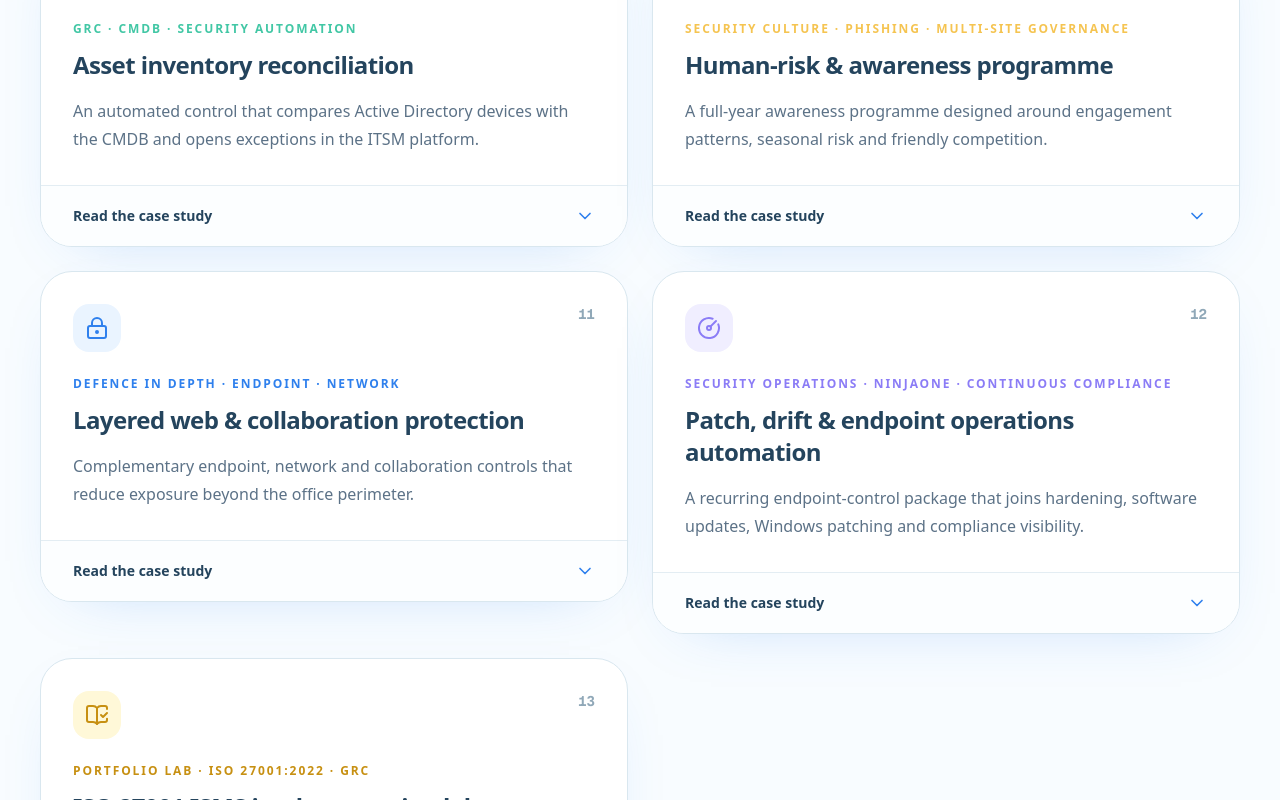
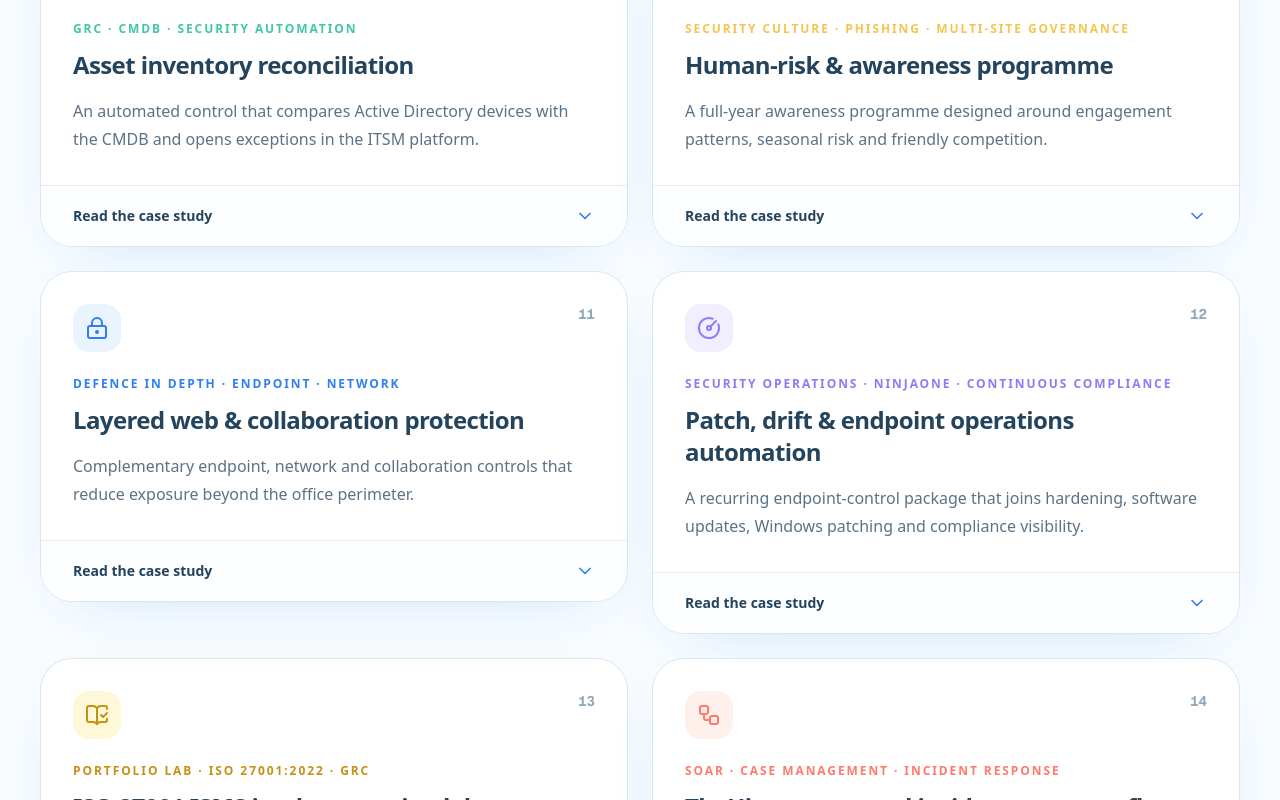
Before and after one commit to bizidwassim-design/brainfortsecurity.com, a Next.js app: page /bibliographie-wassim-bizid-8c4f2e9a7d31 in a window 1280 px wide. Shown: the part 3691-4491 px from the top of the page. Built offline with nearby package versions, Linux system fonts and the light colour scheme.

Commit message:
Add SOAR and SOC simulation case studies

```diff
--- a/src/app/bibliographie-wassim-bizid-8c4f2e9a7d31/page.tsx
+++ b/src/app/bibliographie-wassim-bizid-8c4f2e9a7d31/page.tsx
@@ -131,6 +131,7 @@ interface Project {
   built: string[];
   evidence: string;
   tools: string[];
+  flow?: string[];
   icon: LucideIcon;
   tone: string;
   accent: string;
@@ -223,7 +224,7 @@ const projects: Project[] = [
   },
   {
     number: "05",
-    title: "ELK SIEM engineering & KQL-driven response",
+    title: "ELK SIEM engineering & KQL-driven detection",
     category: "SecOps · Detection Engineering · Automation",
     summary:
       "A practical monitoring and response capability combining centralised telemetry, analyst dashboards and repeatable investigation logic.",
@@ -410,6 +411,50 @@ const projects: Project[] = [
     tone: palette.sunPale,
     accent: "#C79012",
   },
+  {
+    number: "14",
+    title: "TheHive automated incident-response flow",
+    category: "SOAR · CASE MANAGEMENT · INCIDENT RESPONSE",
+    summary:
+      "A structured TheHive workflow that carries one alert from detection through investigation, response and auditable closure.",
+    challenge:
+      "Alerts can lose time and context when analysts manually rebuild the same tasks, evidence and response sequence for each incident.",
+    built: [
+      "Automated alert intake that preserves the source, observable data, severity and detection context.",
+      "Case templates that create consistent investigation tasks, ownership and response checkpoints.",
+      "A structured path for triage, enrichment, containment, remediation and post-incident closure.",
+      "API-oriented automation with human validation before consequential containment actions.",
+    ],
+    evidence:
+      "Demonstrated an end-to-end alert-to-response workflow with consistent task sequencing, analyst accountability and a reusable audit trail.",
+    tools: ["TheHive", "SOAR", "Case templates", "REST APIs", "Incident-response playbooks"],
+    flow: ["Alert detected", "Case created", "Enrich & triage", "Contain & remediate", "Close & learn"],
+    icon: Workflow,
+    tone: palette.coralPale,
+    accent: palette.coral,
+  },
+  {
+    number: "15",
+    title: "Let’sDefend SOC analyst simulation",
+    category: "PORTFOLIO LAB · SOC ANALYST · INCIDENT TRIAGE",
+    summary:
+      "Hands-on alert triage and investigation in a simulated SOC portal designed around realistic analyst decisions and case documentation.",
+    challenge:
+      "SOC knowledge becomes operational only when an analyst can examine evidence, form a defensible conclusion and document why an alert was escalated or closed.",
+    built: [
+      "Worked from the SOC alert queue to review detection context, severity and the affected entities.",
+      "Investigated available evidence and reconstructed the sequence of activity before deciding disposition.",
+      "Recorded investigation notes, decision rationale and next actions in a consistent case workflow.",
+      "Used each simulation to strengthen triage discipline and connect detection theory to analyst practice.",
+    ],
+    evidence:
+      "Lab in progress. Verified ticket and investigation totals will be added once the final portal metrics are confirmed.",
+    tools: ["Let’sDefend", "SOC simulation", "Alert triage", "Case documentation", "Incident response"],
+    flow: ["Alert queue", "Review context", "Investigate evidence", "Escalate or close", "Document lessons"],
+    icon: Radar,
+    tone: palette.skyPale,
+    accent: palette.sky,
+  },
 ];
 
 const events = [
@@ -570,6 +615,21 @@ function ProjectCard({ project }: { project: Project }) {
               ))}
             </ul>
           </div>
+          {project.flow ? (
+            <div>
+              <p className="text-xs font-bold uppercase tracking-[0.16em] text-[#90A8B8]">Automation flow</p>
+              <ol className="mt-3 grid gap-2 sm:grid-cols-5">
+                {project.flow.map((step, index) => (
+                  <li key={step} className="rounded-2xl border border-[#DDEAF1] bg-[#F8FCFF] p-3 text-xs font-bold leading-5 text-[#46647A]">
+                    <span className="mb-2 flex size-6 items-center justify-center rounded-full bg-[#EAF4FF] font-mono text-[10px] text-[#2F80ED]">
+                      {index + 1}
+                    </span>
+                    {step}
+                  </li>
+                ))}
+              </ol>
+            </div>
+          ) : null}
           <div className="rounded-2xl bg-[#E7FAF4] p-4">
             <p className="text-xs font-bold uppercase tracking-[0.16em] text-[#238D73]">Evidence of impact</p>
             <p className="mt-2 text-sm leading-6 text-[#416779]">{project.evidence}</p>
@@ -814,7 +874,7 @@ export default function WassimPortfolioPage() {
           <div className="flex flex-col justify-between gap-8 lg:flex-row lg:items-end">
             <SectionTitle eyebrow="Selected work" title="Programmes built from policy to proof." description="A curated set of hands-on programmes across GRC, security engineering and operations. Client names, internal identifiers and sensitive topology details are intentionally removed." />
             <div className="flex shrink-0 items-center gap-3 rounded-2xl bg-[#E7FAF4] px-5 py-4 text-sm font-bold text-[#238D73]">
-              <BookOpenCheck className="size-5" aria-hidden="true" /> 13 case studies
+              <BookOpenCheck className="size-5" aria-hidden="true" /> 15 case studies
             </div>
           </div>
           <div className="mt-12 grid items-start gap-6 lg:grid-cols-2">
```
